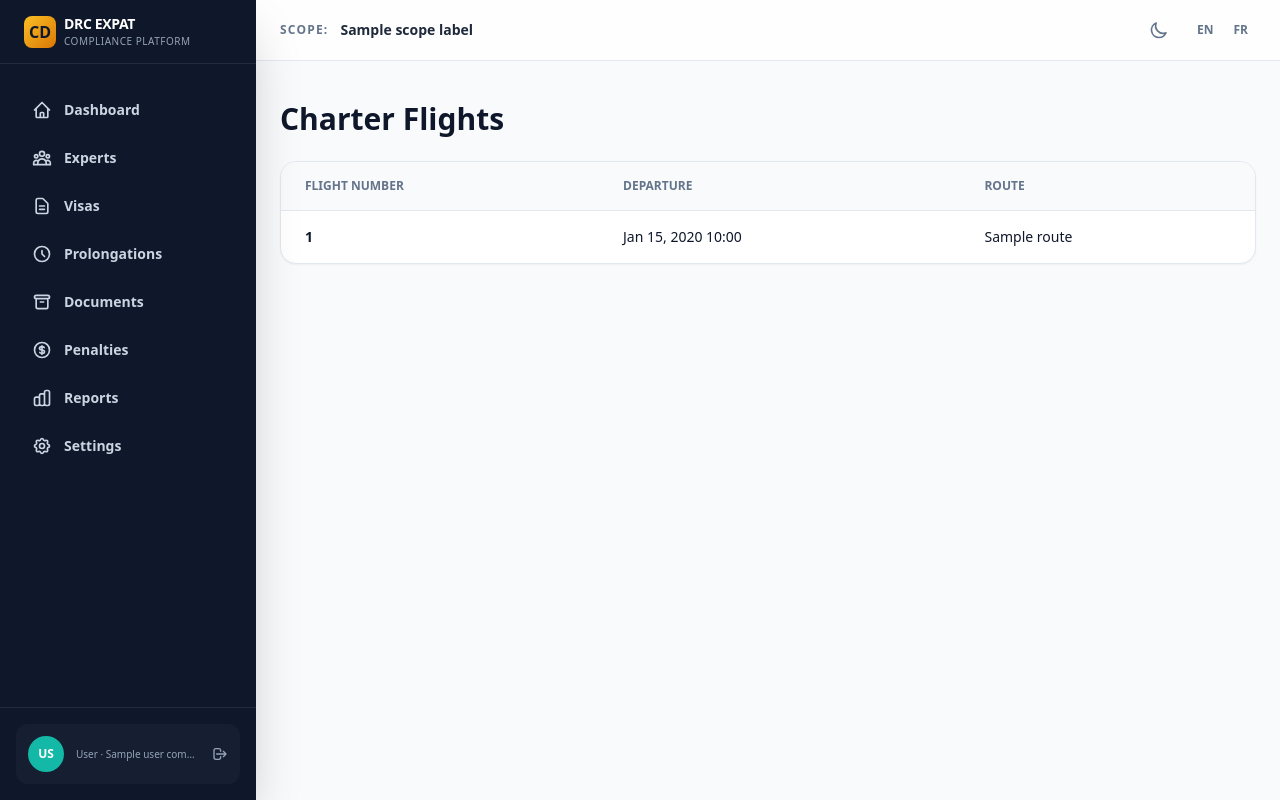
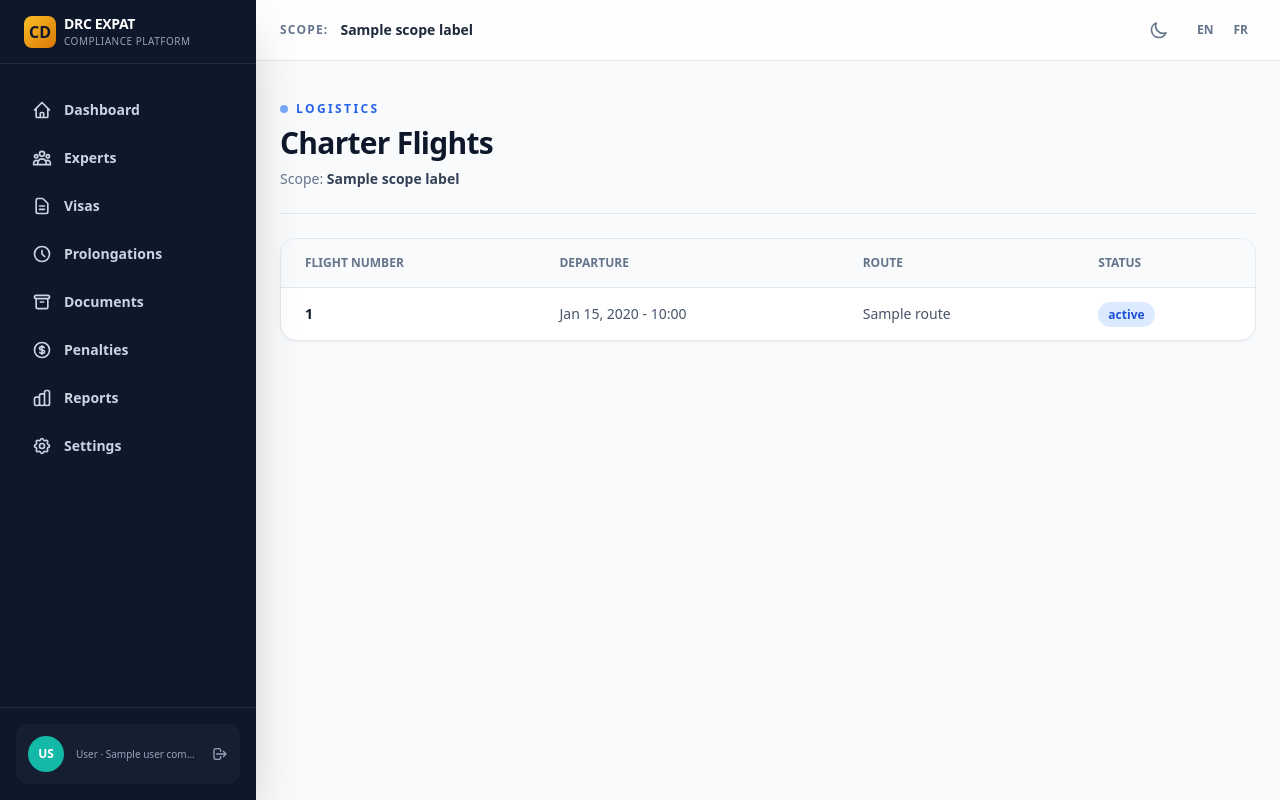
Before and after one commit to Chriscarlosi/drc-expat-platform, a Django app: template templates/frontend/travel_list.html in a window 1280 px wide. Run offline with Django 5.2, Linux system fonts and the light colour scheme; the template is opened without the code that fills it: most values are stand-ins (such as "Sample title", 1, 10 or a date in 2020); some libraries are stand-ins or nearby versions.

```diff
--- a/templates/frontend/travel_list.html
+++ b/templates/frontend/travel_list.html
@@ -1,30 +1,67 @@
 {% extends "frontend/base_app.html" %}
 {% load i18n %}
 
+{% block title %}{% trans "Charter Flights" %} — DRC Expat{% endblock %}
+
 {% block content %}
 <div class="max-w-7xl mx-auto space-y-6">
-    <h1 class="text-3xl font-black text-slate-900 dark:text-white">{% trans "Charter Flights" %}</h1>
+
+    <div class="flex flex-col md:flex-row justify-between items-start md:items-end gap-6 border-b border-slate-200 dark:border-slate-700 pb-6">
+        <div>
+            <div class="text-xs uppercase tracking-[0.2em] text-blue-600 font-black mb-2 flex items-center gap-2">
+                <span class="w-2 h-2 rounded-full bg-blue-500 animate-pulse"></span>
+                {% trans "Logistics" %}
+            </div>
+            <h1 class="text-3xl font-black text-slate-900 dark:text-white tracking-tight">
+                {% trans "Charter Flights" %}
+            </h1>
+            <div class="text-slate-500 text-sm mt-2">
+                {% trans "Scope:" %} <strong class="text-slate-700 dark:text-slate-300">{{ scope_label }}</strong>
+            </div>
+        </div>
+    </div>
+
     <div class="bg-white dark:bg-slate-800 rounded-2xl border border-slate-200 dark:border-slate-700 shadow-sm overflow-hidden">
+        <div class="overflow-x-auto">
             <table class="w-full text-sm text-left">
                 <thead class="bg-slate-50 dark:bg-slate-900/50 text-slate-500 font-bold uppercase text-xs border-b border-slate-200 dark:border-slate-700">
                     <tr>
                         <th class="px-6 py-4">{% trans "Flight Number" %}</th>
                         <th class="px-6 py-4">{% trans "Departure" %}</th>
                         <th class="px-6 py-4">{% trans "Route" %}</th>
+                        <th class="px-6 py-4">{% trans "Status" %}</th>
                     </tr>
                 </thead>
                 <tbody class="divide-y divide-slate-100 dark:divide-slate-700">
                     {% for flight in flights %}
-                <tr class="hover:bg-slate-50 dark:hover:bg-slate-700/50">
-                    <td class="px-6 py-4 font-bold text-slate-900 dark:text-white">{{ flight.flight_number }}</td>
-                    <td class="px-6 py-4">{{ flight.departure_datetime|date:"M j, Y H:i" }}</td>
-                    <td class="px-6 py-4">{{ flight.route }}</td>
+                    <tr class="hover:bg-slate-50 dark:hover:bg-slate-700/50 transition-colors">
+                        <td class="px-6 py-4 font-bold text-slate-900 dark:text-white">
+                            {{ flight.flight_number }}
+                        </td>
+                        <td class="px-6 py-4 text-slate-600 dark:text-slate-400">
+                            {{ flight.departure_datetime|date:"M j, Y - H:i" }}
+                        </td>
+                        <td class="px-6 py-4 text-slate-600 dark:text-slate-400">
+                            {{ flight.route }}
+                        </td>
+                        <td class="px-6 py-4">
+                            <span class="px-2.5 py-1 rounded-full bg-blue-100 text-blue-700 text-xs font-bold">
+                                {{ flight.get_status_display|default:"Scheduled" }}
+                            </span>
+                        </td>
                     </tr>
                     {% empty %}
-                <tr><td colspan="3" class="px-6 py-10 text-center text-slate-500">No flights recorded.</td></tr>
+                    <tr>
+                        <td colspan="4" class="px-6 py-12 text-center text-slate-500">
+                            <svg class="w-12 h-12 text-slate-300 mx-auto mb-3" fill="none" stroke="currentColor" viewBox="0 0 24 24"><path stroke-linecap="round" stroke-linejoin="round" stroke-width="2" d="M12 19l9 2-9-18-9 18 9-2zm0 0v-8"></path></svg>
+                            {% trans "No flights scheduled." %}
+                        </td>
+                    </tr>
                     {% endfor %}
                 </tbody>
             </table>
         </div>
     </div>
+
+</div>
 {% endblock %}
```
Also changed, not shown: templates/frontend/expert_profile.html (+6 -5 lines), templates/frontend/reports.html (+4 -4 lines). Lines whose indentation alone changed are shown as unchanged.
